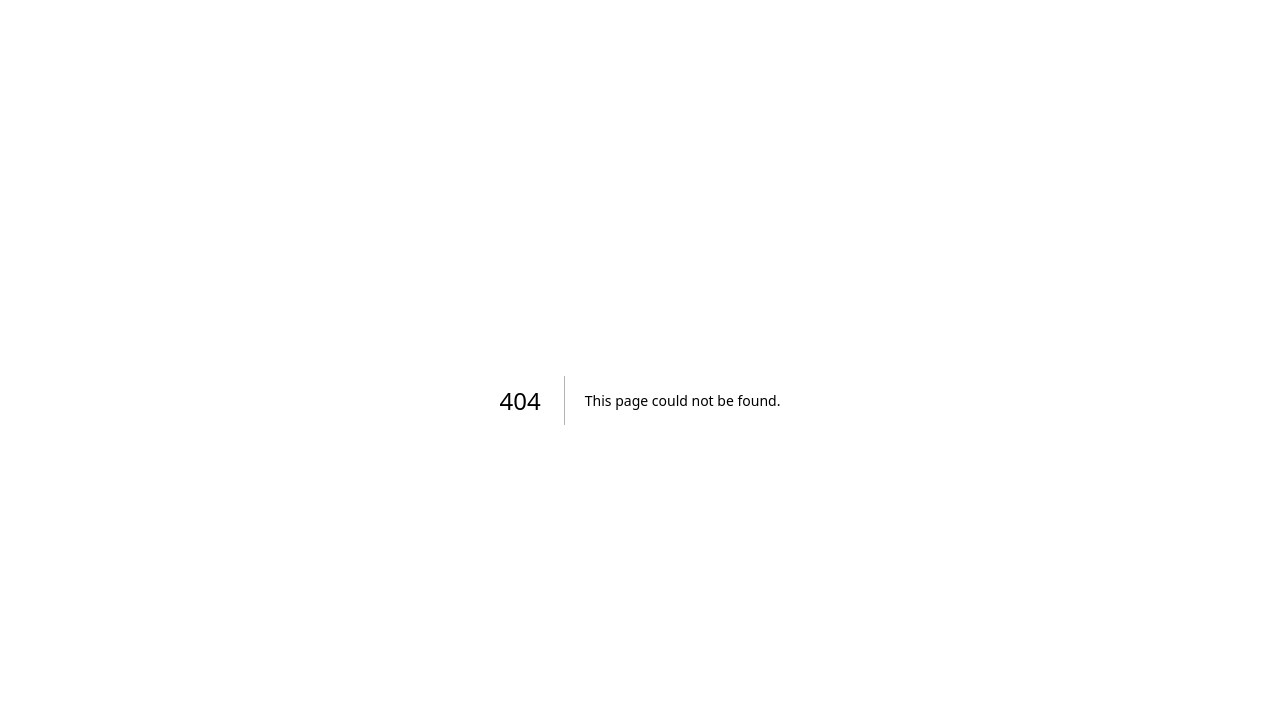
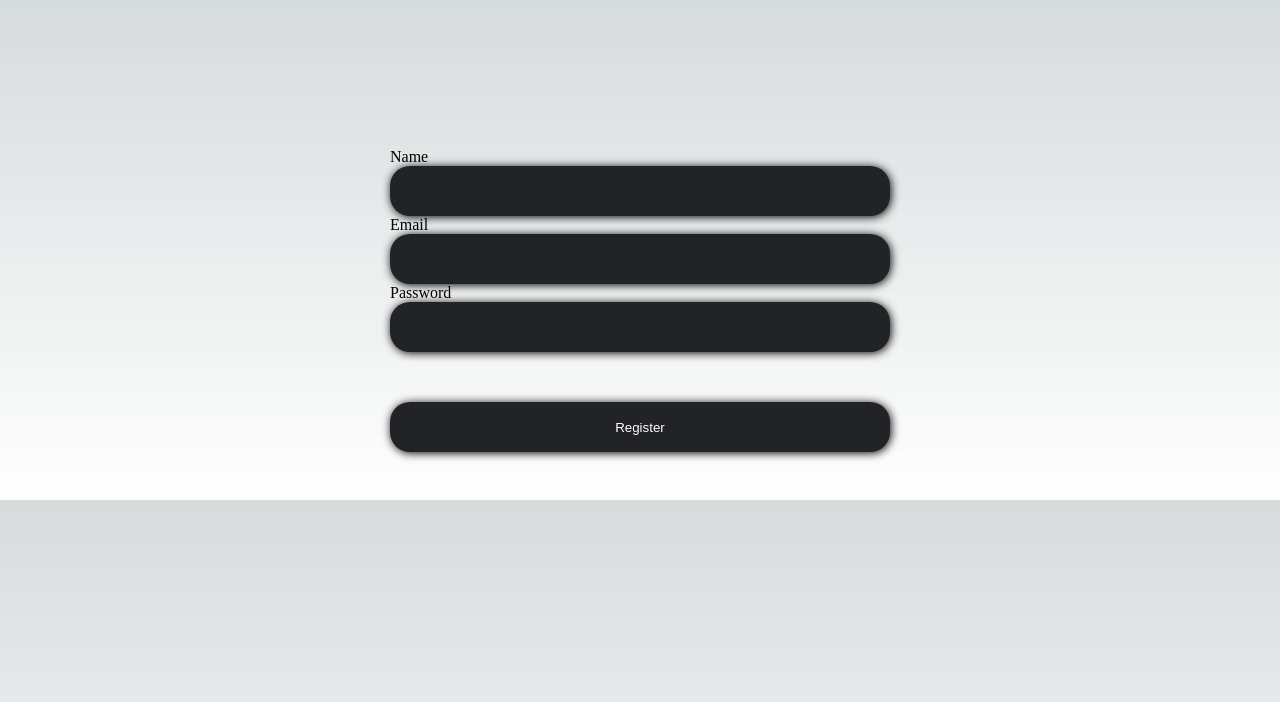
Before and after one commit to circuloponto/chordio, a Next.js app: page /register in a window 1280 px wide. Before the commit this address had no page. Shown: the top 702 px of the page. Built offline with nearby package versions, Linux system fonts and the light colour scheme.

Commit message:
Register and Login pages

```diff
--- /dev/null
+++ b/components/AppContext.js
@@ -0,0 +1,5 @@
+import { createContext } from "react";
+
+const AppContext = createContext();
+
+export default AppContext;
--- /dev/null
+++ b/pages/register/index.tsx
@@ -0,0 +1,93 @@
+import { useState } from 'react';
+import styles from '../../styles/Register.module.scss'
+import axios from 'axios';
+const RegisterForm = () => {
+  const [name, setName] = useState('');
+  const [email, setEmail] = useState('');
+  const [password, setPassword] = useState('');
+  const [submitRequest, setSubmitRequest] = useState({
+    error: false,
+    isLoading: false,
+    submitted: false,
+    errorMessage: '',
+  });
+  const onRegisterSubmit = async (e: React.FormEvent<HTMLFormElement>) => {
+    e.preventDefault();
+
+    console.log('Register!!!');
+    try {
+      //pedido de signup
+      const response = await axios.post(
+        'https://x8ki-letl-twmt.n7.xano.io/api:4m4S1GeF/auth/signup',
+        { email, password, name }
+      );
+
+      setSubmitRequest({
+        error: false,
+        isLoading: false,
+        submitted: true,
+        errorMessage: ''
+      });
+
+      setTimeout(() => {
+        setSubmitRequest({
+          submitted: false,
+          error: false,
+          isLoading: false,
+
+          errorMessage: ''
+        });
+      }, 4000);
+    } catch (error: any) {
+      console.log(error);
+      setSubmitRequest({
+        error: true,
+        errorMessage: error.response.data.message,
+        submitted: true,
+        isLoading: false,
+      });
+    }
+  };
+
+  return (
+    <div className={styles.registerContainer}>
+      <form className={styles.registerForm} onSubmit={onRegisterSubmit}>
+        <label htmlFor="name">Name</label>
+        <input
+          type="text"
+          required
+          id="name"
+          value={name}
+          className='inputName'
+          onChange={(e) => setName(e.target.value)}
+        />
+        <label htmlFor="email">Email</label>
+        <input
+          type="email"
+          required
+          id="email"
+          value={email}
+          className='inputEmail'
+          onChange={(e) => setEmail(e.target.value)}
+        />
+        <label htmlFor="password">Password</label>
+        <input
+          type="password"
+          required
+          id="password"
+          value={password}
+          className='inputPassword'
+          onChange={(e) => setPassword(e.target.value)}
+        />
+        <button>Register</button>
+        {submitRequest.error && <p>{submitRequest.errorMessage}</p>}
+        {!submitRequest.error && submitRequest.submitted && (
+          <p>Account Created</p>
+        )}
+        {submitRequest.isLoading && <p>Loading...</p>}
+      </form>
+    </div>
+  );
+};
+
+export default RegisterForm;
--- /dev/null
+++ b/styles/Register.module.scss
@@ -0,0 +1,50 @@
+.registerContainer {
+  margin-top: 100px;
+  width: 100vw;
+  height: 50vh;
+  display: flex;
+  justify-content: center;
+  align-items: center;
+  .registerForm {
+    display: flex;
+    flex-direction: column;
+    width: 500px;
+    input[type='text'] {
+      color: white;
+      box-shadow: 1px 1px 10px black;
+      color: white;
+      border-radius: 20px;
+      background: #222326;
+      border: none;
+      height: 50px;
+    }
+    input[type='email'] {
+      color: white;
+      box-shadow: 1px 1px 10px black;
+      color: white;
+      border-radius: 20px;
+      background: #222326;
+      border: none;
+      height: 50px;
+    }
+    input[type='password'] {
+      color: white;
+      box-shadow: 1px 1px 10px black;
+      color: white;
+      border-radius: 20px;
+      background: #222326;
+      border: none;
+      height: 50px;
+    }
+    button {
+      margin: 50px 0 0 0;
+      color: white;
+      box-shadow: 1px 1px 10px black;
+      color: white;
+      border-radius: 20px;
+      background: #222326;
+      border: none;
+      height: 50px;
+    }
+  }
+}
```
Also changed, not shown: package.json (+6 -3 lines), pages/login/index.tsx (added, +101 -0 lines), styles/Login.module.scss (added, +32 -0 lines), 1 other file (tests, documents, lock files or other folders).
